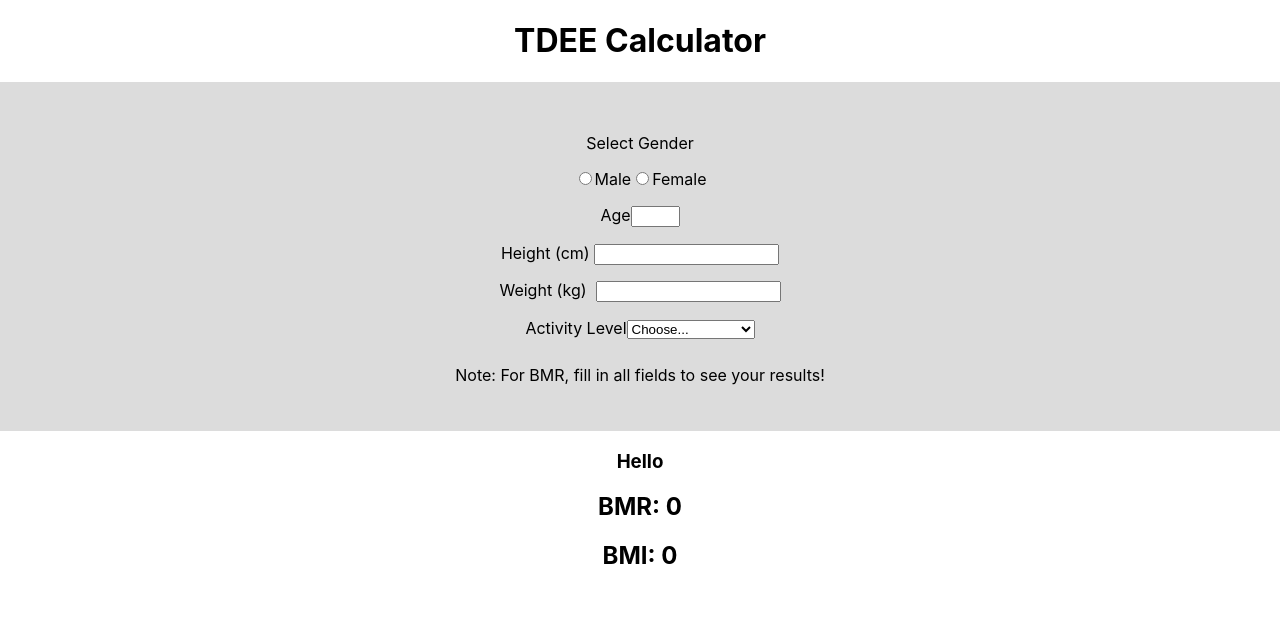
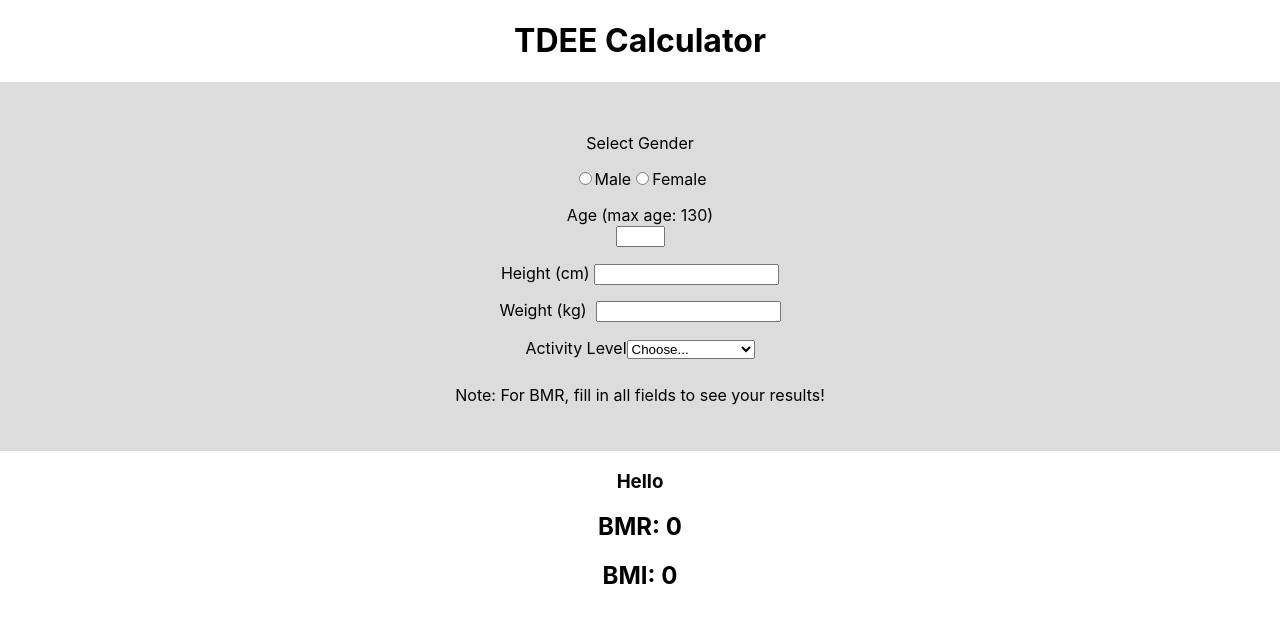
Before and after one commit to nevtay/jumpstartProject_1, a React (Create React App) app: page / in a window 1280 px wide. Shown: the top 622 px of the page. Built offline with nearby package versions, Linux system fonts and the light colour scheme.

Commit message:
age input no longer accepts periods ('.') and the letter 'e'; age input defaults to maximum allowed age (130) if a value exceeding 130 is entered

```diff
--- a/src/components/Input-Age.js
+++ b/src/components/Input-Age.js
@@ -6,16 +6,22 @@ class InputAge extends React.Component {
 
         this.state = {
             age: '',
-            maxLength: 3,
         }
     }
 
     updateAge = (e) => {
-        this.props.ageUpdate(e.target.value);
-        this.setState({
-            age: e.target.value
-        })
-    }
+        const maxInputLength = 3;
+        if (e.charCode === 46 || e.charCode === 101 || e.target.value === "0" || e.target.value.length > maxInputLength) {
+            e.preventDefault();
+        }
+        if (e.target.value > 130) {
+            e.target.value = "130";
+        }
+            this.props.ageUpdate(e.target.value);
+            this.setState({
+                age: e.target.value,
+            })
+        }
 
 render() {
 
@@ -25,17 +31,20 @@ render() {
             <label
             for="age"
             className="tdee-inputs__label"
-            id="inputs-age"
-            >
-            Age
+            id="inputs-age">
+            Age (max age: 130)
             </label>
+
+                <br />
 
             <input
             type="number"
             value={this.state.age}
             min="0"
             max="130"
-            onChange={this.updateAge} />
+            maxLength="3"
+            onChange={(e) => this.updateAge(e)}
+            onKeyPress={(e) => this.updateAge(e)} />
 
         </fieldset>
         )
```
